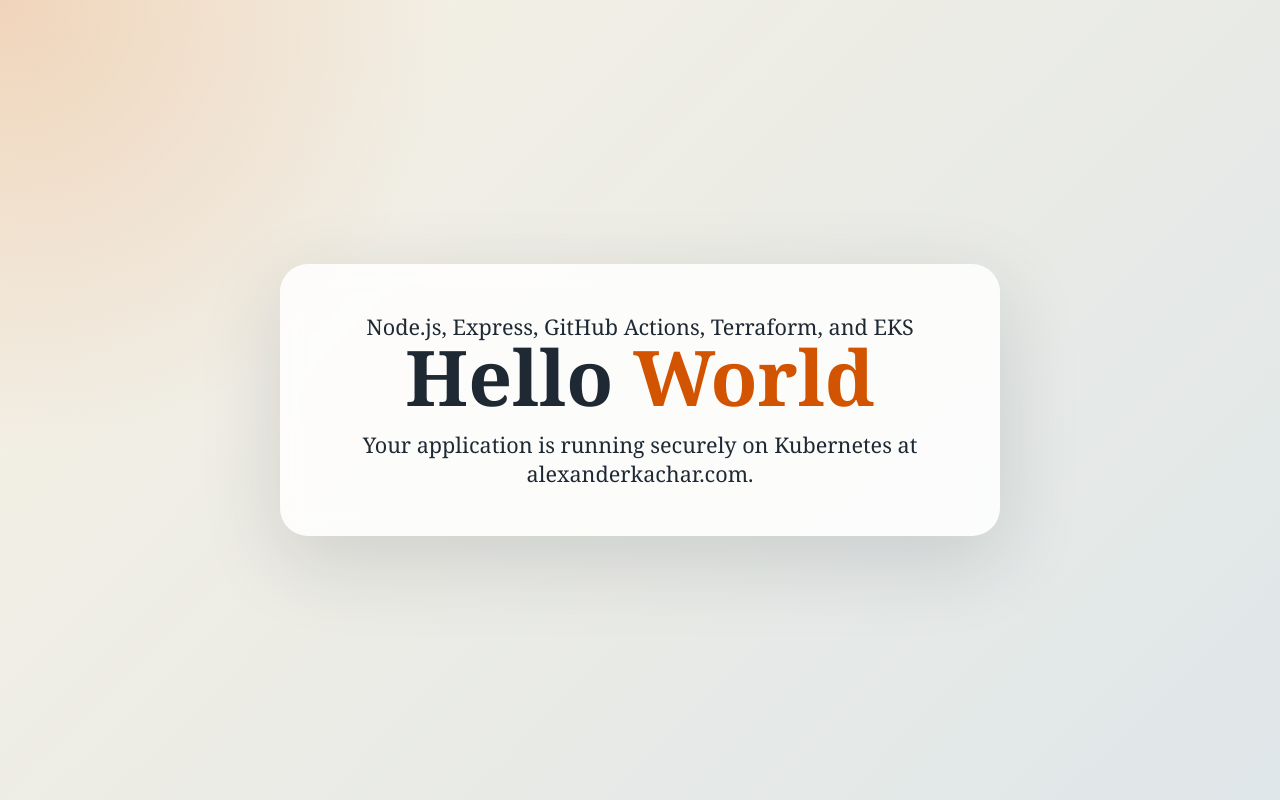
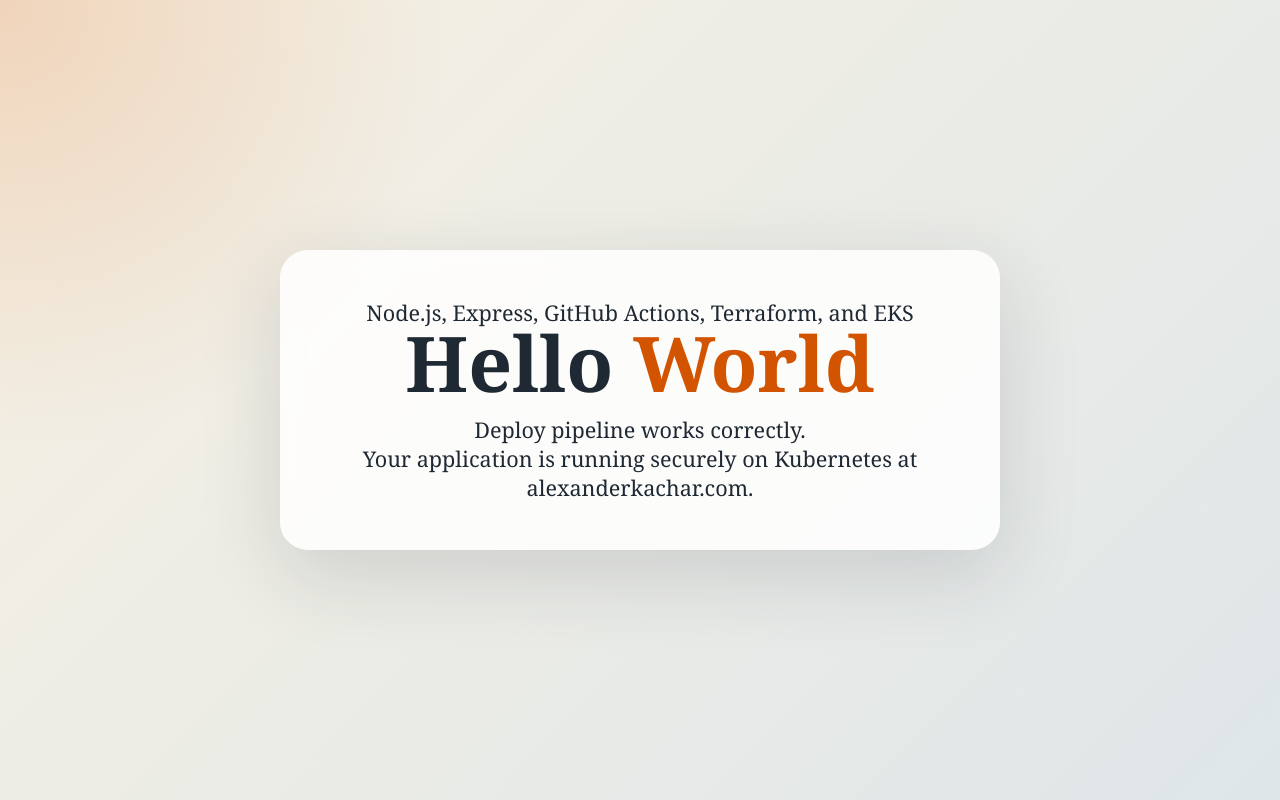
Before and after one commit to alexkachar/eks-pipeline-project-bravo, a website: page app/public/index.html in a window 1280 px wide. Drawn offline with Linux system fonts and the light colour scheme.

Commit message:
Fist deploy

```diff
--- a/app/public/index.html
+++ b/app/public/index.html
@@ -60,6 +60,7 @@
     <main>
       <p>Node.js, Express, GitHub Actions, Terraform, and EKS</p>
       <h1>Hello <span class="accent">World</span></h1>
+      <p>Deploy pipeline works correctly.</p>
       <p>Your application is running securely on Kubernetes at alexanderkachar.com.</p>
     </main>
   </body>
```
